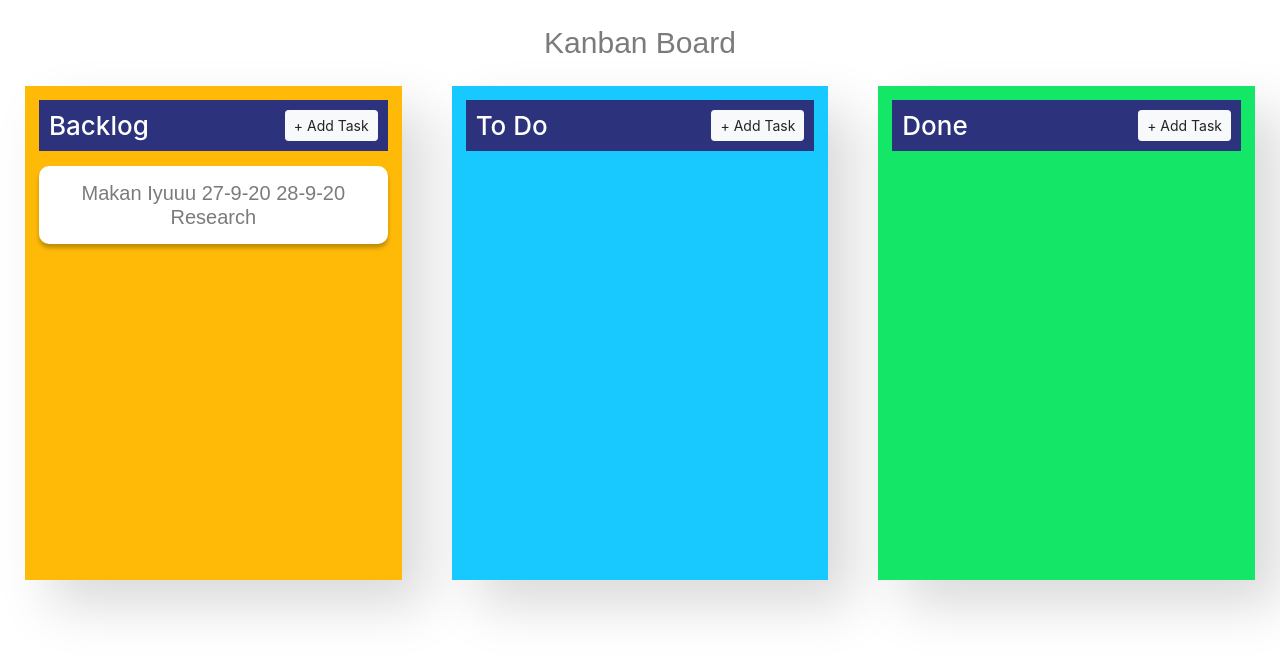
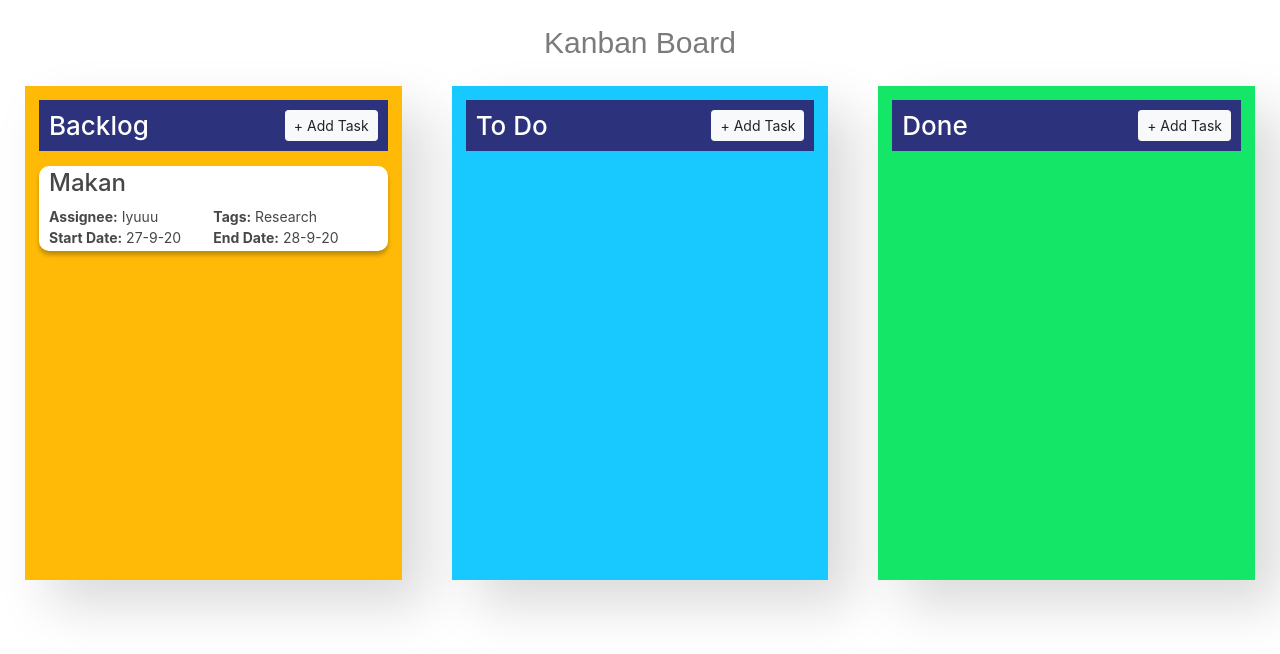
Before and after one commit to ilhamksyuriadi/mini-kanban-board, a React (Create React App) app: page / in a window 1280 px wide. Shown: the top 654 px of the page. Built offline with nearby package versions, Linux system fonts and the light colour scheme.

Commit message:
styling card task

```diff
--- /dev/null
+++ b/src/components/Task.css
@@ -0,0 +1,21 @@
+.task-body{
+    display: flex;
+    flex-direction: column;
+    padding: 3px 10px;
+    color: rgb(71, 71, 71);
+}
+
+.task-body .sub {
+    display: flex;
+    justify-content: space-between;
+}
+
+.task-body .sub p {
+    font-size: 14px;
+    width: 50%;
+    margin: 0;
+}
+
+.task-body .sub .bold-text {
+    font-weight: bold;
+}
--- a/src/components/Task.jsx
+++ b/src/components/Task.jsx
@@ -1,6 +1,7 @@
 import React from 'react';
 import styled from 'styled-components';
 import {Draggable} from 'react-beautiful-dnd';
+import './Task.css';
 
 const TaskList = styled.div`
   width: 100%;
@@ -26,7 +27,17 @@ function Task({task, index}) {
     <Draggable draggableId={task.id} index={index}>
       {(provided, snapshot) => (
         <TaskList ref={provided.innerRef} isDragging={snapshot.isDragging} {...provided.draggableProps} {...provided.dragHandleProps}>
-          <TaskListText>{task.title} {task.assignee} {task.start_date} {task.end_date} {task.tags}</TaskListText>
+          <div className="task-body">
+            <h4>{task.title}</h4>
+            <div className="sub">
+              <p><span className="bold-text">Assignee:</span> {task.assignee}</p>
+              <p><span className="bold-text">Tags:</span> {task.tags}</p>
+            </div>
+            <div className="sub">
+              <p><span className="bold-text">Start Date:</span> {task.start_date}</p>
+              <p><span className="bold-text">End Date:</span> {task.end_date}</p>
+            </div>
+          </div>
         </TaskList>
       )}
     </Draggable>
```
